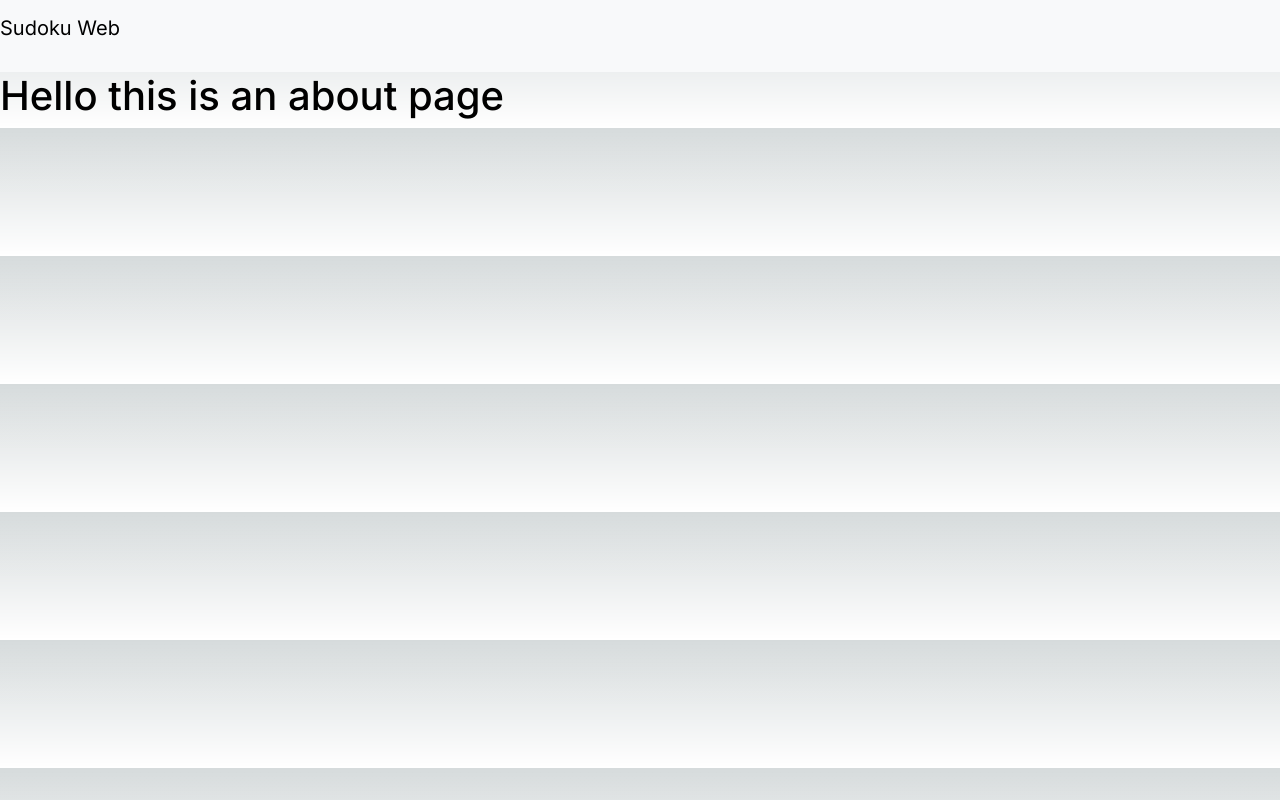
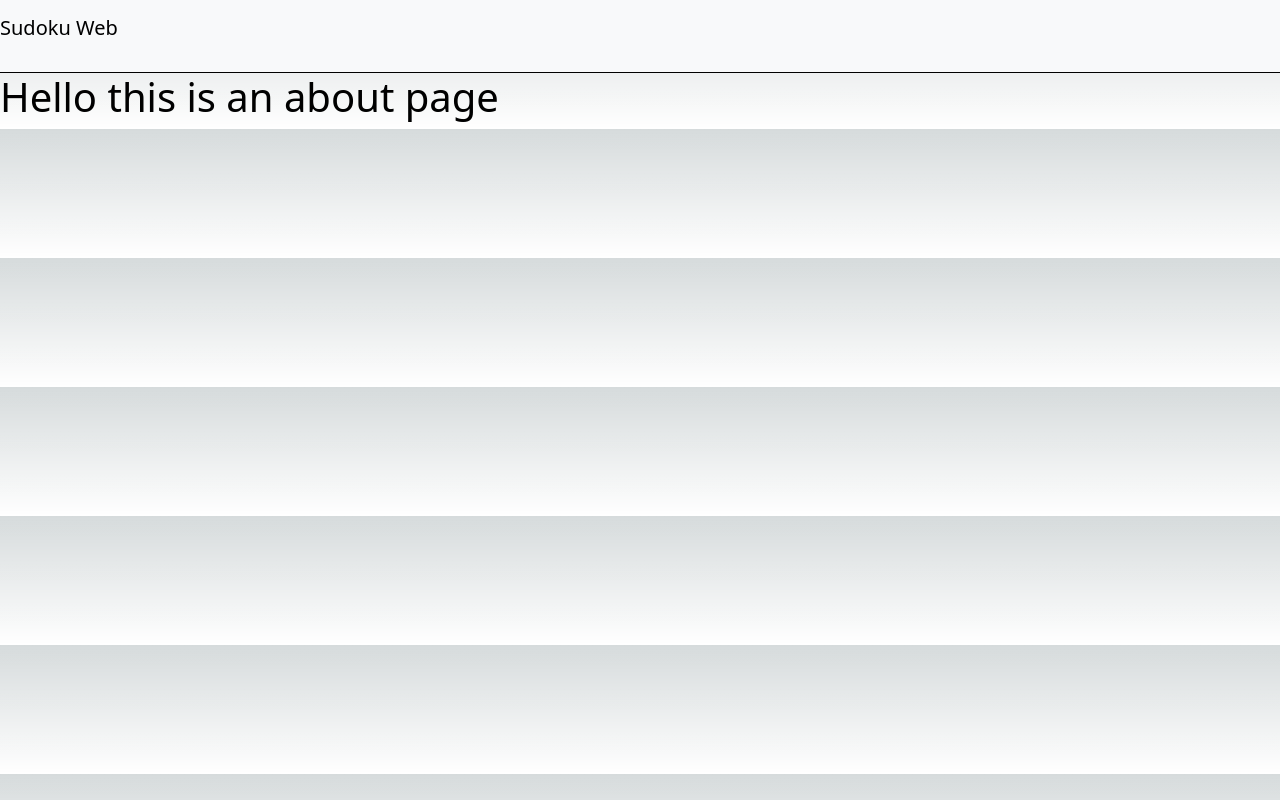
Before and after one commit to Kjaerandsen/SudokuWeb, a Next.js app in the folder sudoku-web/: page /about in a window 1280 px wide. Built offline with nearby package versions, Linux system fonts and the light colour scheme.

Commit message:
Removed old styling from the main layout.

```diff
--- a/sudoku-web/src/app/layout.js
+++ b/sudoku-web/src/app/layout.js
@@ -19,8 +19,8 @@ export default function RootLayout({ children }) {
   */
   return (
     <html lang="en">
-      <body className={inter.className}>
-      <nav class="navbar navbar-expand-lg navbar-light bg-light">
+      <body>
+      <nav class="navbar navbar-expand-lg navbar-light bg-light border-bottom border-black">
           <Link href="/">
             <p class="navbar-brand">Sudoku Web</p>
           </Link>
```
